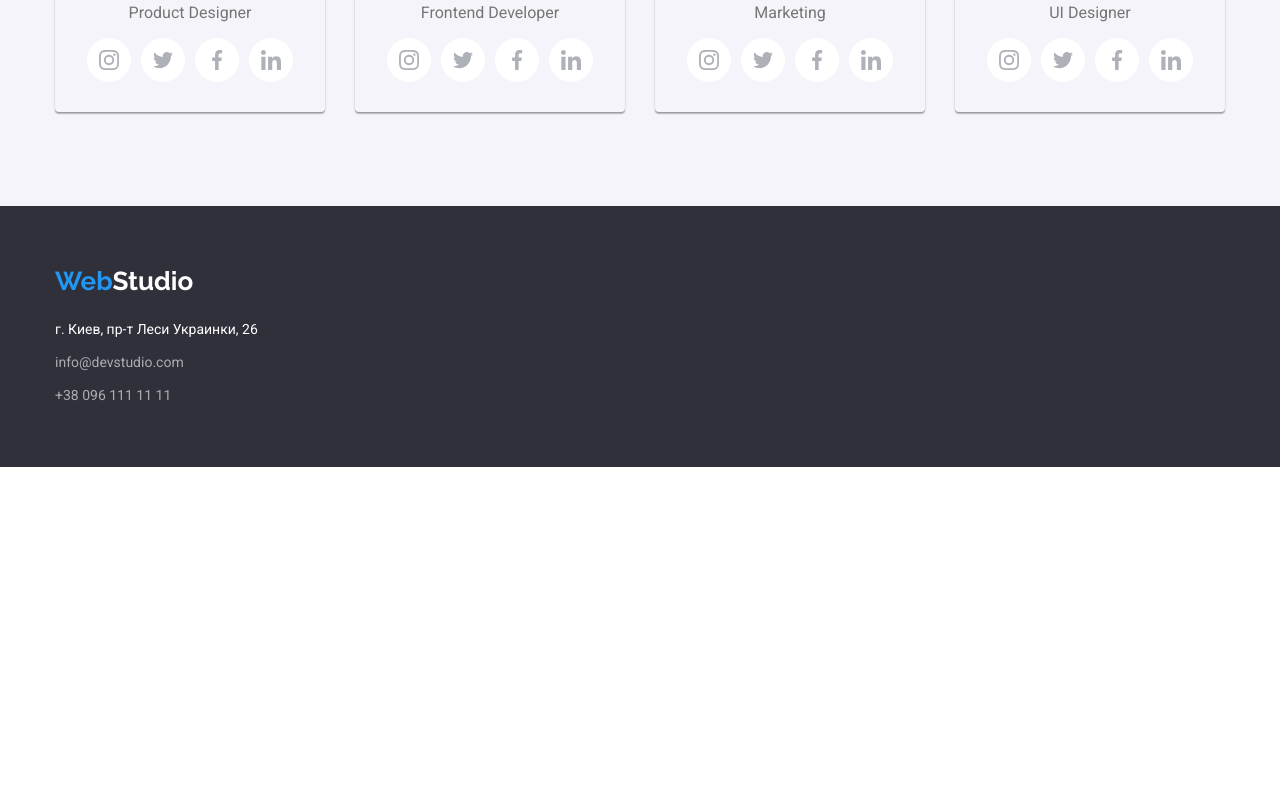
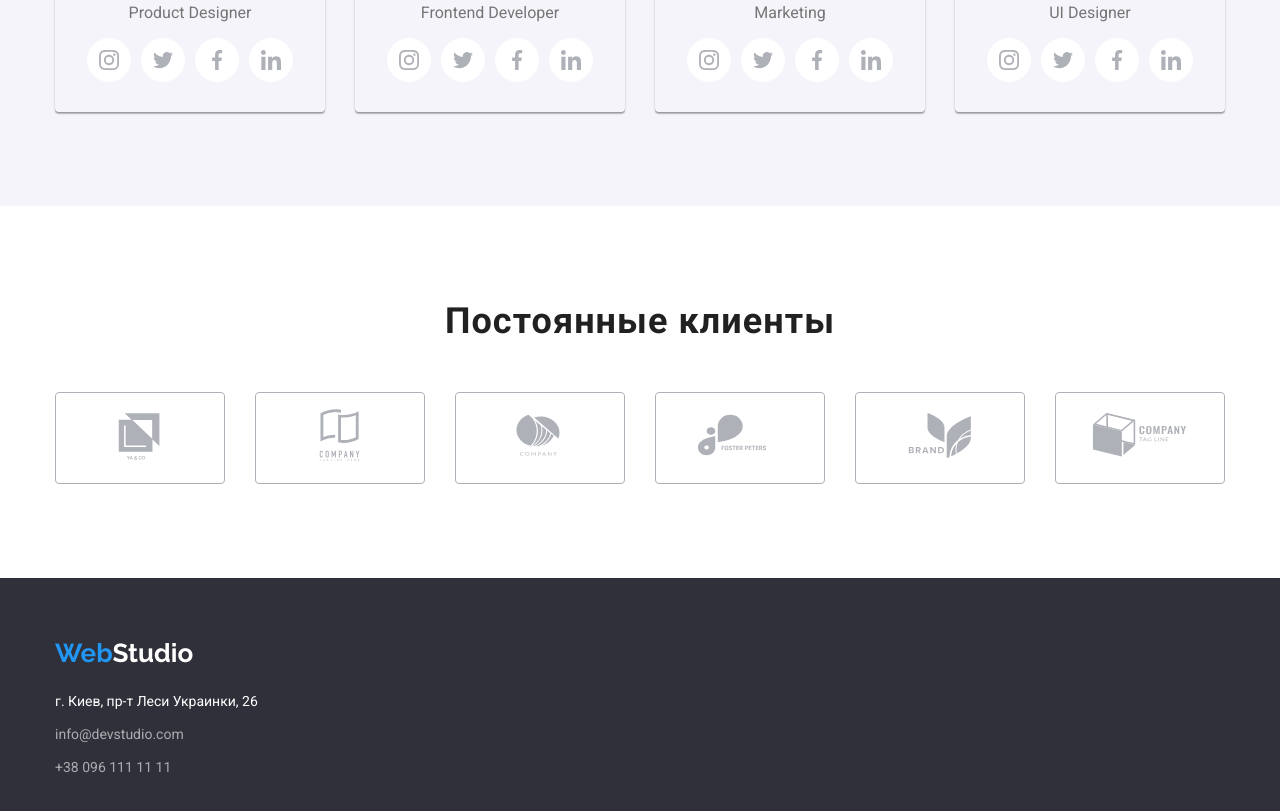
Before and after one commit to EdgarWillUA/goit-markup-hw-04, a plain HTML site: page index.html in a window 1280 px wide. Shown: the part 2099-2910 px from the top of the page. Before the commit the page ends 2566 px from the top, so only its background shows below. Drawn offline with nearby package versions, Linux system fonts and the light colour scheme.

Commit message:
добавляет секцию наши клиенты

```diff
--- a/css/styles.css
+++ b/css/styles.css
@@ -109,7 +109,6 @@ img {
 .header-list-cont {
   display: flex;
   gap: 30px;
-
 }
 
 .header-item {
@@ -119,7 +118,6 @@ img {
   letter-spacing: 0.02em;
   color: var(--main-txt-cl);
 }
-
 
 .header-link {
   padding: 32px 0;
@@ -136,7 +134,6 @@ img {
   align-items: center;
   gap: 10px;
 }
-
 
 .header-link:hover,
 .header-link:focus,
@@ -304,6 +301,40 @@ img {
   margin-bottom: 16px;
 }
 
+/* customers section */
+
+.customers-list {
+  display: flex;
+  justify-content: center;
+  align-items: center;
+  gap: 30px;
+}
+
+.customers-title {
+  font-family: 'Roboto';
+  font-style: normal;
+  font-size: 36px;
+  line-height: calc(42 / 36);
+  text-align: center;
+  letter-spacing: 0.03em;
+  margin-bottom: 50px;
+}
+
+.customers-item {
+  width: 170px;
+  height: 92px;
+  border: 1px solid #afb1b8;
+  border-radius: 4px;
+
+  display: flex;
+  align-items: center;
+  justify-content: center;
+}
+
+.customers-logo {
+ fill: rgba(175, 177, 184, 1)
+}
+
 /* footer section */
 
 .footer {
@@ -414,18 +445,17 @@ img {
   color: var(--second-txt-cl);
 }
 
-
 /* features icon */
 
 .features-icon-bg {
   margin-bottom: 30px;
-  background-color: #F5F4FA;
+  background-color: #f5f4fa;
   border-radius: 4px;
   height: 120px;
   display: flex;
   justify-content: center;
   align-items: center;
- }
+}
 
 /* socials-icon */
 
--- a/index.html
+++ b/index.html
@@ -48,7 +48,7 @@
               <svg class="header-icon" width="16" height="12">
                 <use href="./icons/icons.svg#envelope"></use>
               </svg>
-            info@devstudio.com</a
+              info@devstudio.com</a
             >
           </li>
           <li class="header-item">
@@ -56,14 +56,15 @@
               <svg class="header-icon" width="10" height="16">
                 <use href="./icons/icons.svg#smartphone"></use>
               </svg>
-              +38 096 111 11 11</a>
+              +38 096 111 11 11</a
+            >
           </li>
         </ul>
       </div>
     </header>
 
     <!-- main section -->
-    <!--  -->
+
     <main class="main">
       <section class="hero section">
         <div class="hero-conteiner">
@@ -440,6 +441,58 @@
           </ul>
         </div>
       </section>
+
+      <!-- customers section -->
+
+      <section class="customers section">
+        <div class="conteiner">
+          <h2 class="customers-title">Постоянные клиенты</h2>
+          <ul class="customers-list list">
+            <li class="customers-item">
+              <a class="customers-logo-link link" href="">
+                <svg class="customers-logo" width="106" height="60">
+                  <use href="./icons/icons.svg#logo-1"></use>
+                </svg>
+              </a>
+            </li>
+            <li class="customers-item">
+              <a class="customers-logo-link link" href="">
+                <svg class="customers-logo" width="106" height="60">
+                  <use href="./icons/icons.svg#logo-2"></use>
+                </svg>
+              </a>
+            </li>
+            <li class="customers-item">
+              <a class="customers-logo-link link" href="">
+                <svg class="customers-logo" width="106" height="60">
+                  <use href="./icons/icons.svg#logo-3"></use>
+                </svg>
+              </a>
+            </li>
+            <li class="customers-item">
+              <a class="customers-logo-link link" href="">
+                <svg class="customers-logo" width="106" height="60">
+                  <use href="./icons/icons.svg#logo-4"></use>
+                </svg>
+              </a>
+            </li>
+            <li class="customers-item">
+              <a class="customers-logo-link link" href="">
+                <svg class="customers-logo" width="106" height="60">
+                  <use href="./icons/icons.svg#logo-5"></use>
+                </svg>
+              </a>
+            </li>
+            <li class="customers-item">
+              <a class="customers-logo-link link" href="">
+                <svg class="customers-logo" width="106" height="60">
+                  <use href="./icons/icons.svg#logo-6"></use>
+                </svg>
+              </a>
+            </li>
+          </ul>
+        </div>
+      </section>
     </main>
 
     <!-- footer section -->
```
